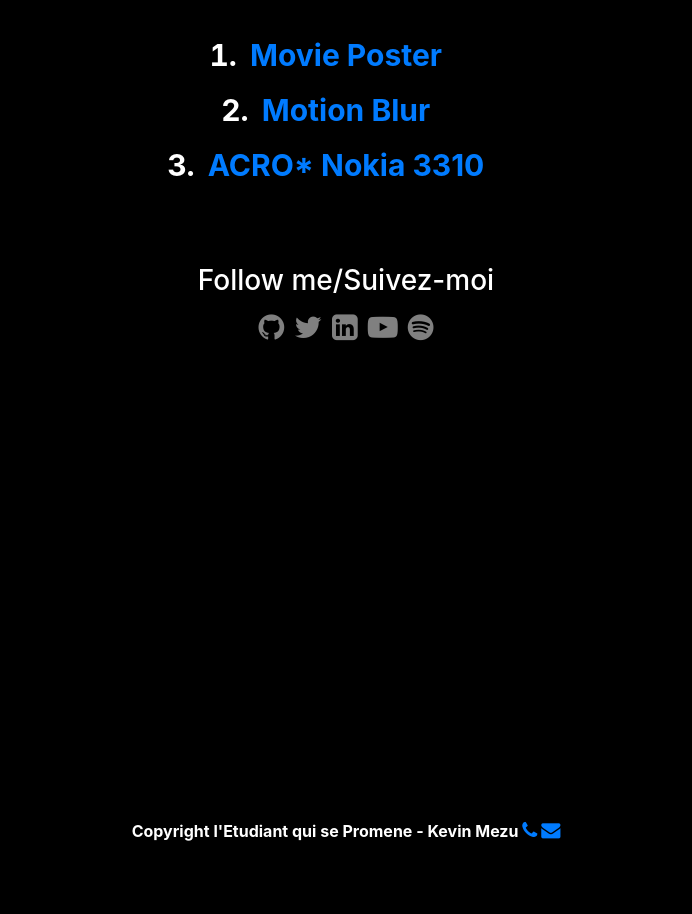
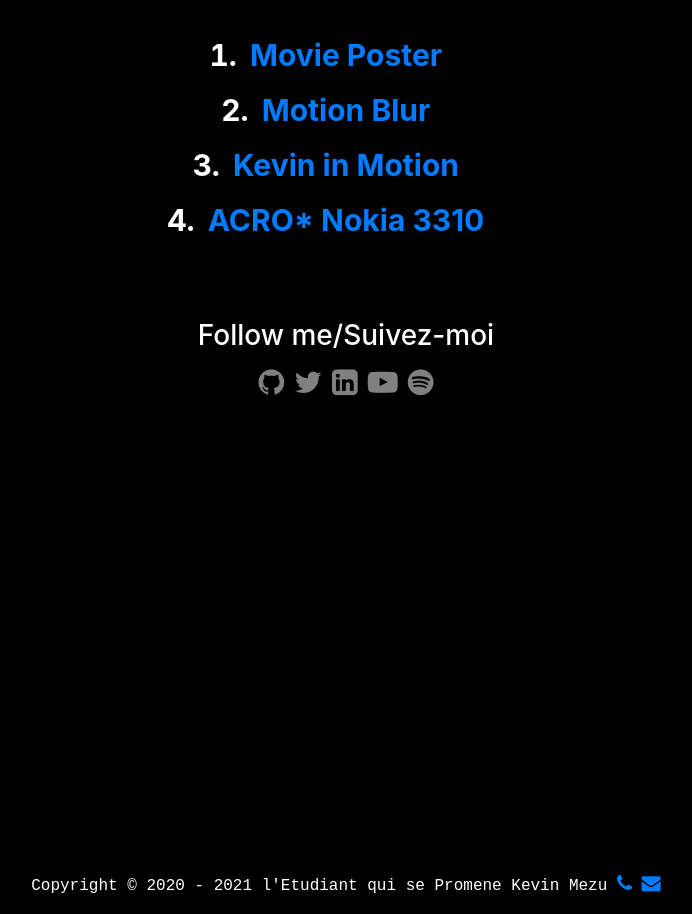
Before and after one commit to uzomezu/L-etudient-qui-se-Promene, a plain HTML site: page etudiant.html in a window 1280 px wide. Shown: the part 1901-2815 px from the top of the page, without its empty margins (294-986 px from the left). Before the commit the page ends 2760 px from the top, so only its background shows below. Drawn offline with Linux system fonts and the light colour scheme.

Commit message:
'etudiant'

```diff
--- a/css/main.less
+++ b/css/main.less
@@ -230,6 +230,8 @@
 }
 footer {
   position: relative;
+  font-weight: normal;
+  font-family: monospace;
   width: 100%;
   height: 25px;
   text-align: center;
--- a/etudiant.html
+++ b/etudiant.html
@@ -136,6 +136,9 @@
             <a href="./photos/driftingcar.png" target="_blank">Motion Blur</a>
           </li>
           <li>
+            <a href="./KM_Logo.png" target="_blank">Kevin in Motion</a>
+          </li>
+          <li>
             <a href="./photos/3310 Tee Mock 1.png" target="_blank"
               >ACRO* Nokia 3310</a
             >
@@ -170,7 +173,7 @@
     </div>
 
     <footer>
-      Copyright l'Etudiant qui se Promene - Kevin Mezu
+      Copyright &#169; 2020 - 2021 l'Etudiant qui se Promene Kevin Mezu
       <a href="tel:410-504-9362"><i class="fa fa-phone"></i></a>
       <a href="mailto:kmezu1@student.umgc.edu"
         ><i class="fa fa-envelope"></i>
```
Also changed, not shown: css/main.css.
